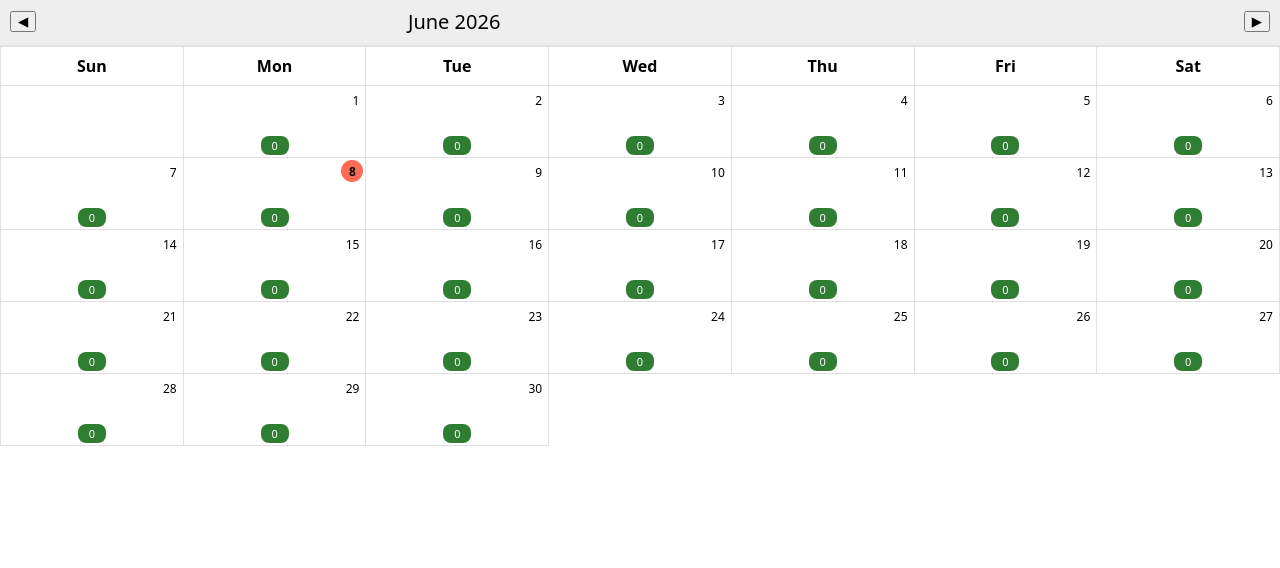
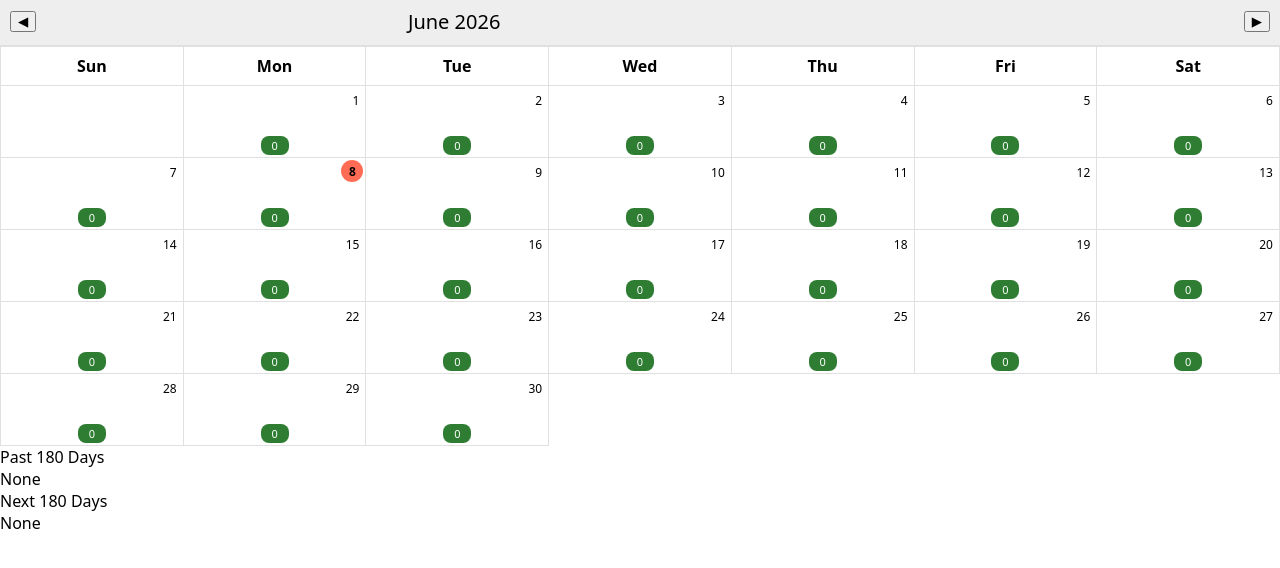
Before and after one commit to BasingGit/linda-app, a plain HTML site: page index.html in a window 1280 px wide. Shown: the part 62-630 px from the top of the page. Drawn offline with Linux system fonts and the light colour scheme.

Commit message:
Add activeColumns section for date ranges

```diff
--- a/index.html
+++ b/index.html
@@ -28,7 +28,16 @@
     <div id="calendar" role="grid" aria-label="Month calendar"></div>
   </main>
 
-  <div id="activeDates"></div>
+  <div id="activeColumns" class="active-columns">
+    <div class="active-column">
+      <div class="active-title">Past 180 Days</div>
+      <div id="pastDates" class="active-list"></div>
+    </div>
+    <div class="active-column">
+      <div class="active-title">Next 180 Days</div>
+      <div id="nextDates" class="active-list"></div>
+    </div>
+  </div>
 
   <script src="app.js"></script>
 </body>
```
